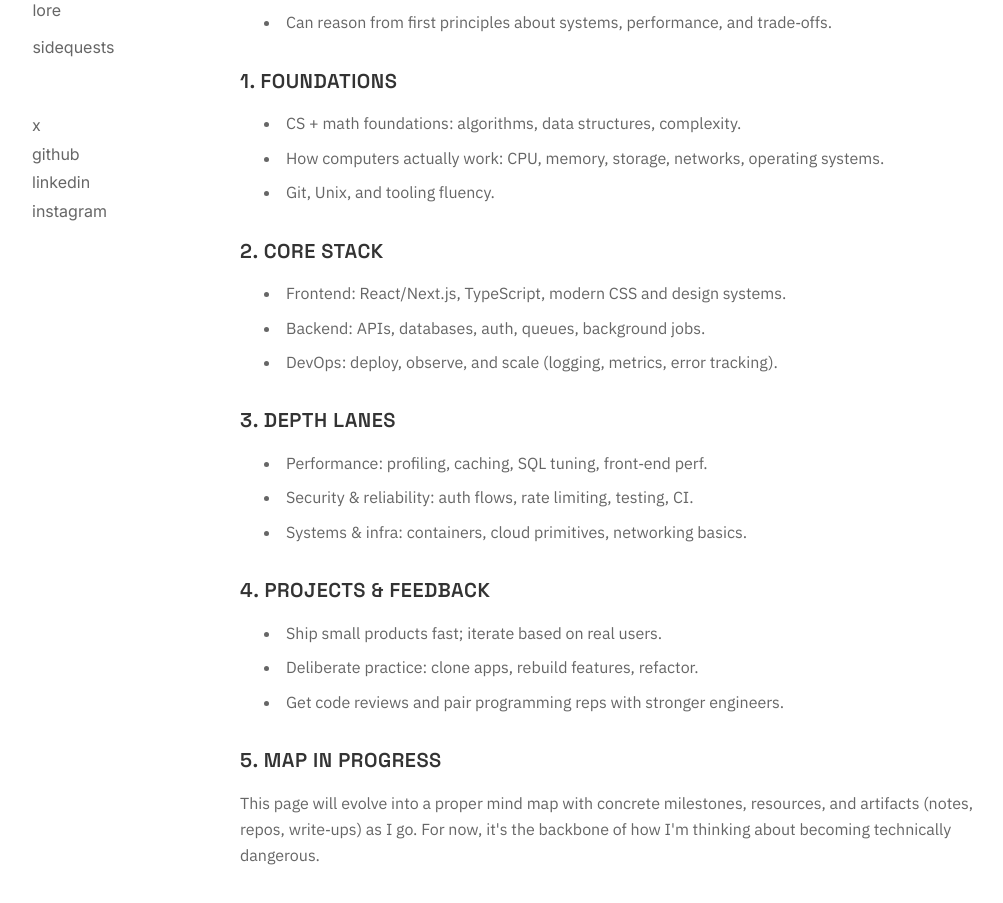
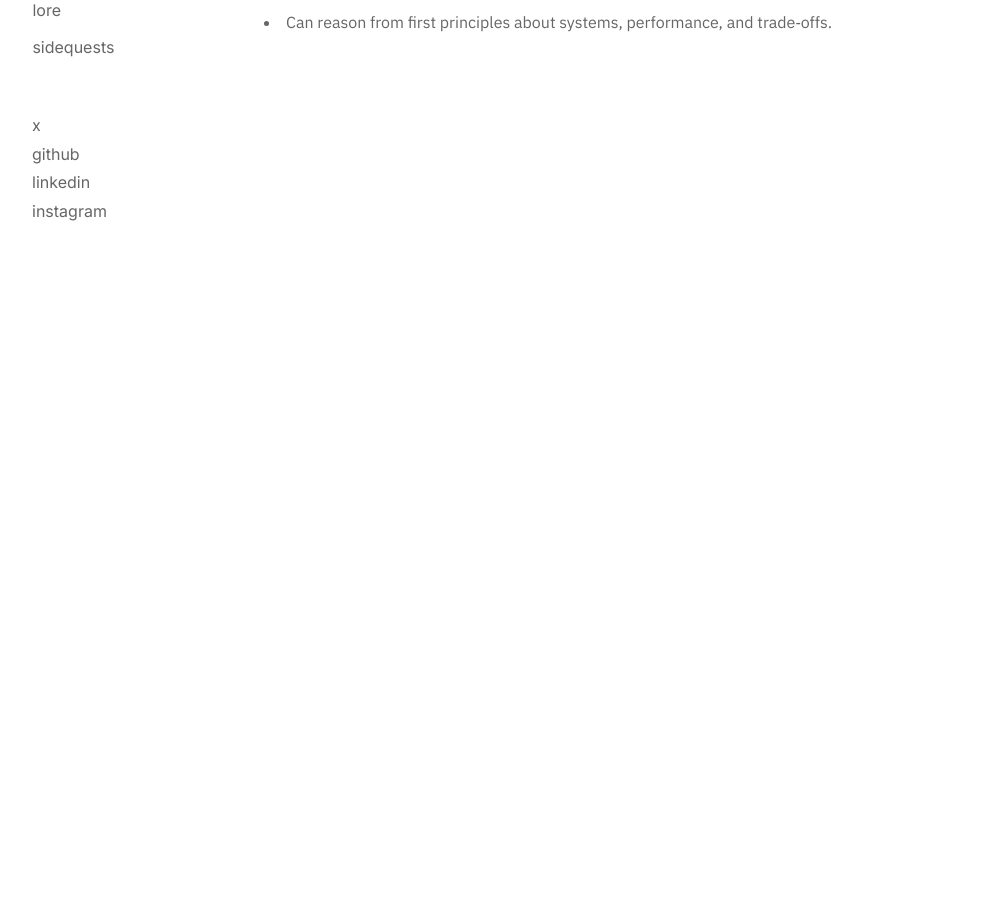
Before and after one commit to alexshibu1/alexshibu.com, a Next.js app: page /technical in a window 1280 px wide. Shown: the part 333-1236 px from the top of the page, without its empty margins (48-1051 px from the left). After the commit the page ends 800 px from the top, so only its background shows below. Built offline with nearby package versions, Linux system fonts and the light colour scheme.

Commit message:
more changes

```diff
--- a/app/email/page.tsx
+++ b/app/email/page.tsx
@@ -5,25 +5,16 @@ import Link from "next/link";
 export default function EmailPage() {
   return (
     <main className="page-content">
-      <p className="mb-4">
-        <Link
-          href="/sidequests"
-          className="text-gray-500 hover:text-red-600 hover:underline transition-colors"
-        >
-          ← sidequests
-        </Link>
-      </p>
-
       <h1 className="hero-heading" style={{ marginBottom: "0.5rem" }}>
-        email
+        email [page in progress]
       </h1>
       <p className="text-base text-gray-600 mb-4">
         Best cold emails I&apos;ve tried and sent — and why they worked.
       </p>
 
       <p className="text-sm text-gray-700">
-        I&apos;ll add my favorite cold email templates and breakdowns here:
-        the exact messages I sent, the responses I got, and how I refine the
+        I&apos;ll add my favorite cold email templates and breakdowns here: the
+        exact messages I sent, the responses I got, and how I refine the
         playbook over time.
       </p>
     </main>
--- a/app/lore/page.tsx
+++ b/app/lore/page.tsx
@@ -295,6 +295,19 @@ const LORE: LoreItem[] = [
     date: "10.2020",
     line: "Got into 3D printing",
     more: "I used to 3D print a lot of things from the Toronto Public library. I would go to every workshop and learn modelling and Maya. I even got an embroidery certification.",
+  },
+  {
+    id: "garage-learning-fellow-2020-12",
+    date: "12.2020",
+    line: "The Garage Learning Fellow",
+    more:
+      "I was very into filmmaking and received the #SAVETHENIGHT scholarship from The Garage Learning through their partnership with Jägermeister. Each scholarship winner got a Pro Subscription and a Hard LED Light or Soft Panel Light Learning Kit. I became a big fan of Steve Giralt and his commercials — and saw up close what chapter 7 bankruptcy looks like.",
+    links: [
+      {
+        label: "Scholarship winners page (archive)",
+        url: "http://web.archive.org/web/20220116221819/https://www.thegaragelearning.com/pages/social-impact-jager-winners",
+      },
+    ],
   },
   {
     id: "monitor-flip-2024",
--- a/app/technical/page.tsx
+++ b/app/technical/page.tsx
@@ -6,7 +6,7 @@ export default function TechnicalPage() {
   return (
     <main className="page-content">
       <h1 className="hero-heading" style={{ marginBottom: "0.5rem" }}>
-        technical
+        technical [page in progress]
       </h1>
       <p className="text-base text-gray-600 mb-4">
         Mind‑mapping how I become technically dangerous — from first principles
@@ -34,89 +34,6 @@ export default function TechnicalPage() {
             </li>
           </ul>
         </section>
-
-        {/* 1. Foundations */}
-        <section>
-          <h2 className="text-xs font-semibold uppercase tracking-wide text-gray-500 mb-1">
-            1. Foundations
-          </h2>
-          <ul className="list-disc list-inside space-y-1">
-            <li>
-              CS + math foundations: algorithms, data structures, complexity.
-            </li>
-            <li>
-              How computers actually work: CPU, memory, storage, networks,
-              operating systems.
-            </li>
-            <li>Git, Unix, and tooling fluency.</li>
-          </ul>
-        </section>
-
-        {/* 2. Core stack */}
-        <section>
-          <h2 className="text-xs font-semibold uppercase tracking-wide text-gray-500 mb-1">
-            2. Core stack
-          </h2>
-          <ul className="list-disc list-inside space-y-1">
-            <li>
-              Frontend: React/Next.js, TypeScript, modern CSS and design
-              systems.
-            </li>
-            <li>Backend: APIs, databases, auth, queues, background jobs.</li>
-            <li>
-              DevOps: deploy, observe, and scale (logging, metrics, error
-              tracking).
-            </li>
-          </ul>
-        </section>
-
-        {/* 3. Depth lanes */}
-        <section>
-          <h2 className="text-xs font-semibold uppercase tracking-wide text-gray-500 mb-1">
-            3. Depth lanes
-          </h2>
-          <ul className="list-disc list-inside space-y-1">
-            <li>
-              Performance: profiling, caching, SQL tuning, front‑end perf.
-            </li>
-            <li>
-              Security & reliability: auth flows, rate limiting, testing, CI.
-            </li>
-            <li>
-              Systems & infra: containers, cloud primitives, networking basics.
-            </li>
-          </ul>
-        </section>
-
-        {/* 4. Projects & feedback */}
-        <section>
-          <h2 className="text-xs font-semibold uppercase tracking-wide text-gray-500 mb-1">
-            4. Projects & feedback
-          </h2>
-          <ul className="list-disc list-inside space-y-1">
-            <li>Ship small products fast; iterate based on real users.</li>
-            <li>
-              Deliberate practice: clone apps, rebuild features, refactor.
-            </li>
-            <li>
-              Get code reviews and pair programming reps with stronger
-              engineers.
-            </li>
-          </ul>
-        </section>
-
-        {/* 5. Map in progress */}
-        <section>
-          <h2 className="text-xs font-semibold uppercase tracking-wide text-gray-500 mb-1">
-            5. Map in progress
-          </h2>
-          <p>
-            This page will evolve into a proper mind map with concrete
-            milestones, resources, and artifacts (notes, repos, write‑ups) as I
-            go. For now, it&apos;s the backbone of how I&apos;m thinking about
-            becoming technically dangerous.
-          </p>
-        </section>
       </div>
     </main>
   );
```
